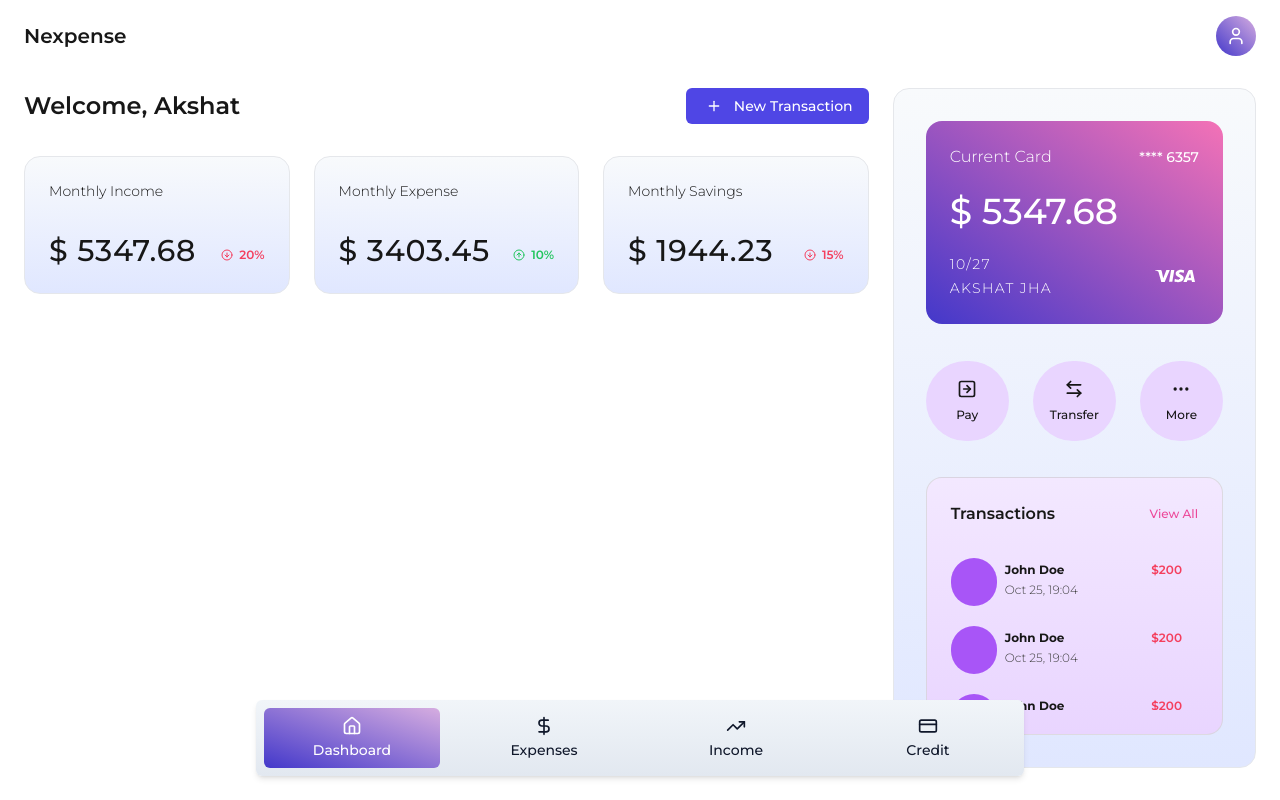
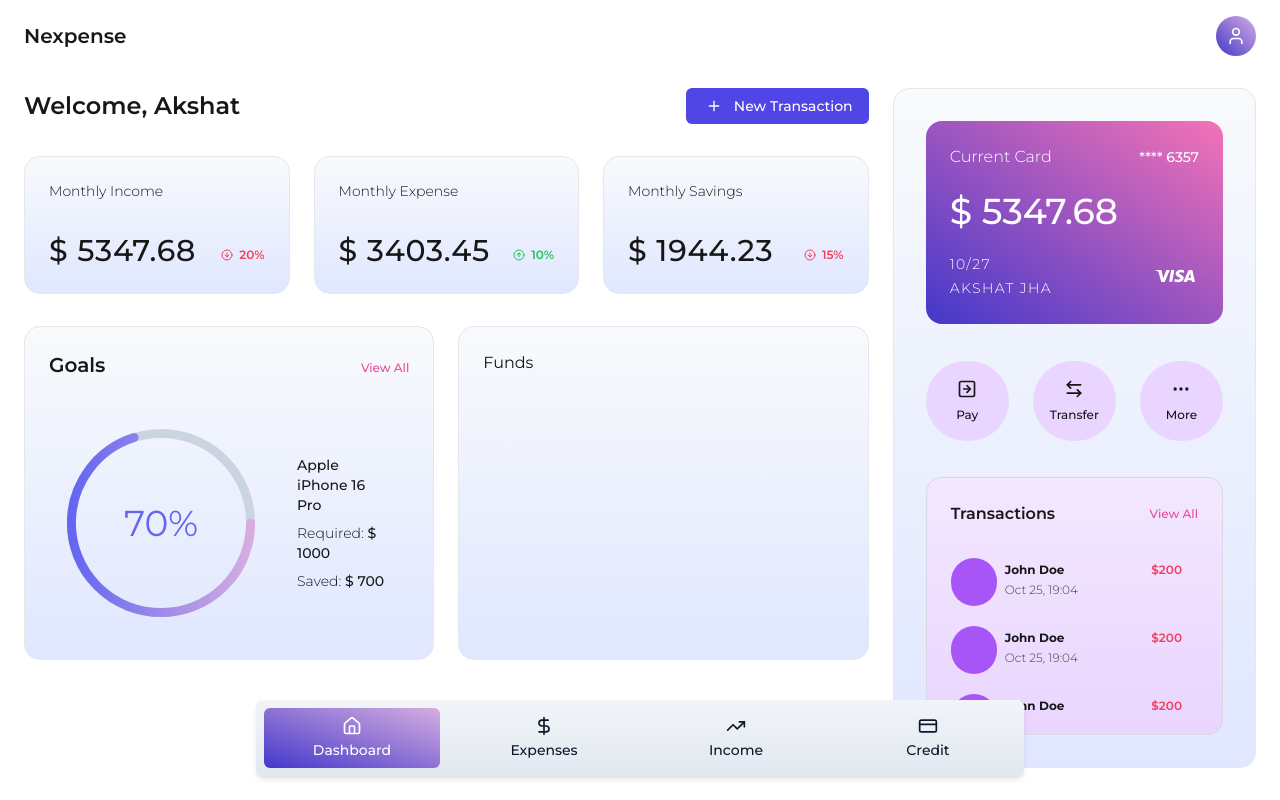
Before and after one commit to AkshatJha21/personal-finance, a Next.js app: page / in a window 1280 px wide. Built offline with nearby package versions, Linux system fonts and the light colour scheme.

Commit message:
Goals ready

```diff
--- a/components/custom/DashboardGrid.tsx
+++ b/components/custom/DashboardGrid.tsx
@@ -43,6 +43,42 @@ const DashboardGrid = () => {
                             <p className="text-xs font-semibold">15%</p>
                         </div>
                     </div>
+                </div>
+            </div>
+            <div className="grid grid-cols-1 md:grid-cols-2 gap-6">
+                <div className="flex flex-col gap-y-8 border rounded-2xl p-6 dark:border-neutral-500 bg-gradient-to-t dark:bg-gradient-to-b from-indigo-100 to-slate-50 dark:from-neutral-950 dark:to-white/5">
+                    <div className="flex items-baseline justify-between">
+                        <p className="text-xl font-semibold">Goals</p>
+                        <button className="text-xs font-medium dark:text-pink-400 text-pink-500 hover:underline">View All</button>
+                    </div>
+                    <div className="flex flex-col md:flex-row items-center justify-between">
+                        <div className="flex items-center justify-center">
+                            <svg className="w-56 h-56" viewBox="0 0 200 200">
+                                <defs>
+                                    <linearGradient id="gradient" x1="0%" y1="0%" x2="100%" y2="0%">
+                                        <stop offset="0%" style={{ stopColor: "#6366f1", stopOpacity: 1 }} />
+                                        <stop offset="100%" style={{ stopColor: "#d6ade0", stopOpacity: 1 }} />
+                                    </linearGradient>
+                                </defs>
+                                <circle cx="100" cy="100" r="80" stroke="currentColor" strokeWidth="8" fill="transparent"
+                                    className="text-slate-300 dark:text-slate-700" />
+                                <circle cx="100" cy="100" r="80" stroke="url(#gradient)" strokeWidth="8" fill="transparent"
+                                    strokeDasharray={`${2 * Math.PI * 80}`}
+                                    strokeDashoffset={`${2 * Math.PI * 80 * (1 - 0.7)}`}
+                                    strokeLinecap="round"
+                                    />
+                            </svg>
+                            <span className="absolute text-4xl text-indigo-500">70%</span>
+                        </div>
+                        <div className="flex flex-col p-6 gap-y-2">
+                            <p className="text-sm font-medium">Apple iPhone 16 Pro</p>
+                            <p className="text-sm font-light">Required: <span className="font-medium">$ 1000</span></p>
+                            <p className="text-sm font-light">Saved: <span className="font-medium">$ 700</span></p>
+                        </div>
+                    </div>
+                </div>
+                <div className="flex flex-col gap-y-8 border rounded-2xl p-6 dark:border-neutral-500 bg-gradient-to-t dark:bg-gradient-to-b from-indigo-100 to-slate-50 dark:from-neutral-950 dark:to-white/5">
+                    Funds
                 </div>
             </div>
         </div>
@@ -104,7 +140,7 @@ const TransactionHistory = () => {
                 <p className="font-semibold">Transactions</p>
                 <button className="text-xs font-medium dark:text-pink-400 text-pink-500 hover:underline">View All</button>
             </div>
-            <div className="flex flex-col w-full pt-6 overflow-scroll gap-y-1">
+            <div className="flex flex-col w-full pt-6 overflow-y-scroll gap-y-1">
                 <Transaction />
                 <Transaction />
                 <Transaction />
```
